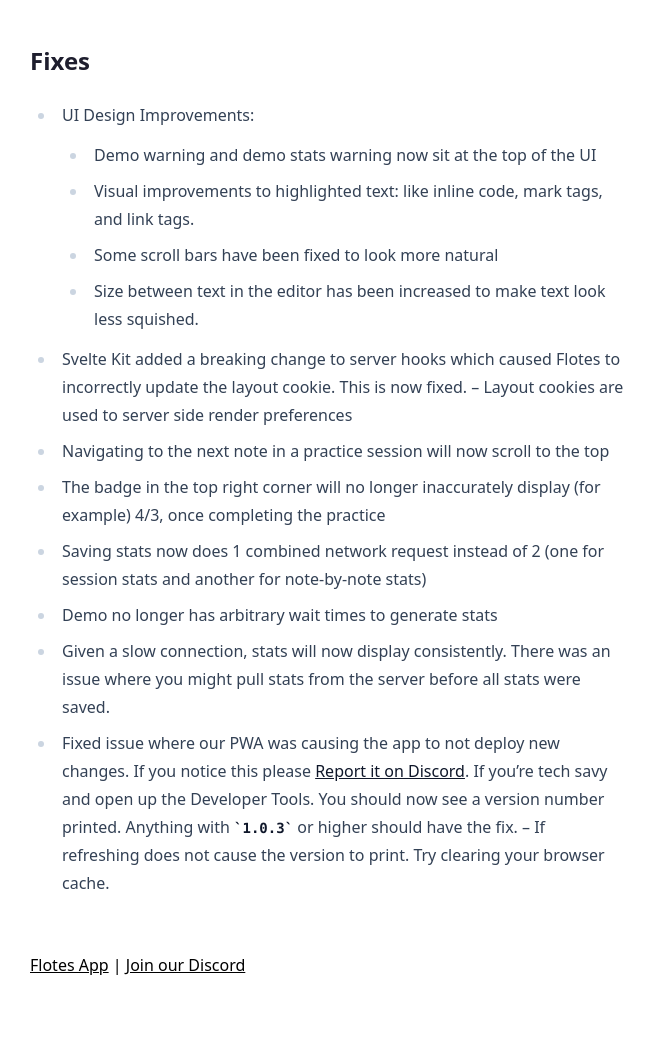
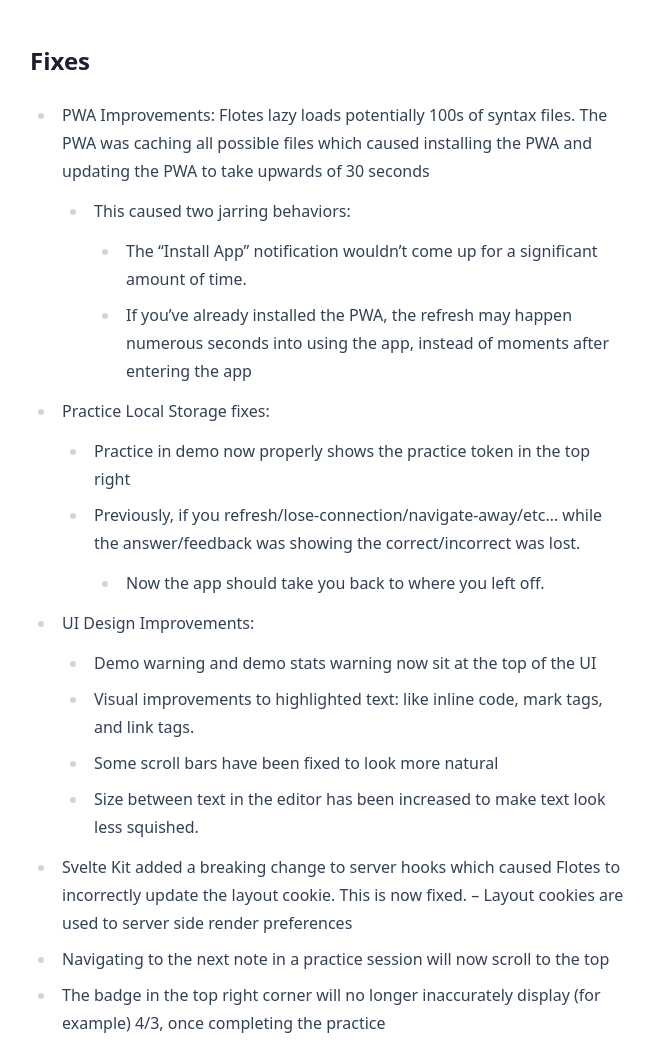
Before and after one commit to Everduin94/flotes-blog, an Astro site: page /posts/january-2023-updates in a window 1280 px wide. Shown: the part 2954-3994 px from the top of the page, without its empty margins (282-936 px from the left). Before the commit the page ends 3955 px from the top, so only its background shows below. Built offline with nearby package versions, Linux system fonts and the light colour scheme; Astro itself is replaced by a stand-in of ours.

Commit message:
PWA, Local Storage January changes

```diff
--- a/src/pages/posts/january-2023-updates.md
+++ b/src/pages/posts/january-2023-updates.md
@@ -35,6 +35,14 @@
 ![Community Notebook](/community-tw.png)
 
 ## Fixes
+- PWA Improvements: Flotes lazy loads potentially 100s of syntax files. The PWA was caching all possible files which caused installing the PWA and updating the PWA to take upwards of 30 seconds
+  - This caused two jarring behaviors:
+    - The "Install App" notification wouldn't come up for a significant amount of time.
+    - If you've already installed the PWA, the refresh may happen numerous seconds into using the app, instead of moments after entering the app
+- Practice Local Storage fixes:
+  - Practice in demo now properly shows the practice token in the top right
+  - Previously, if you refresh/lose-connection/navigate-away/etc... while the answer/feedback was showing the correct/incorrect was lost.
+    - Now the app should take you back to where you left off.
 - UI Design Improvements:
   - Demo warning and demo stats warning now sit at the top of the UI
   - Visual improvements to highlighted text: like inline code, mark tags, and link tags.
```
Also changed, not shown: public/Screen Shot 2023-01-16 at 7.59.11 PM.png (added).
